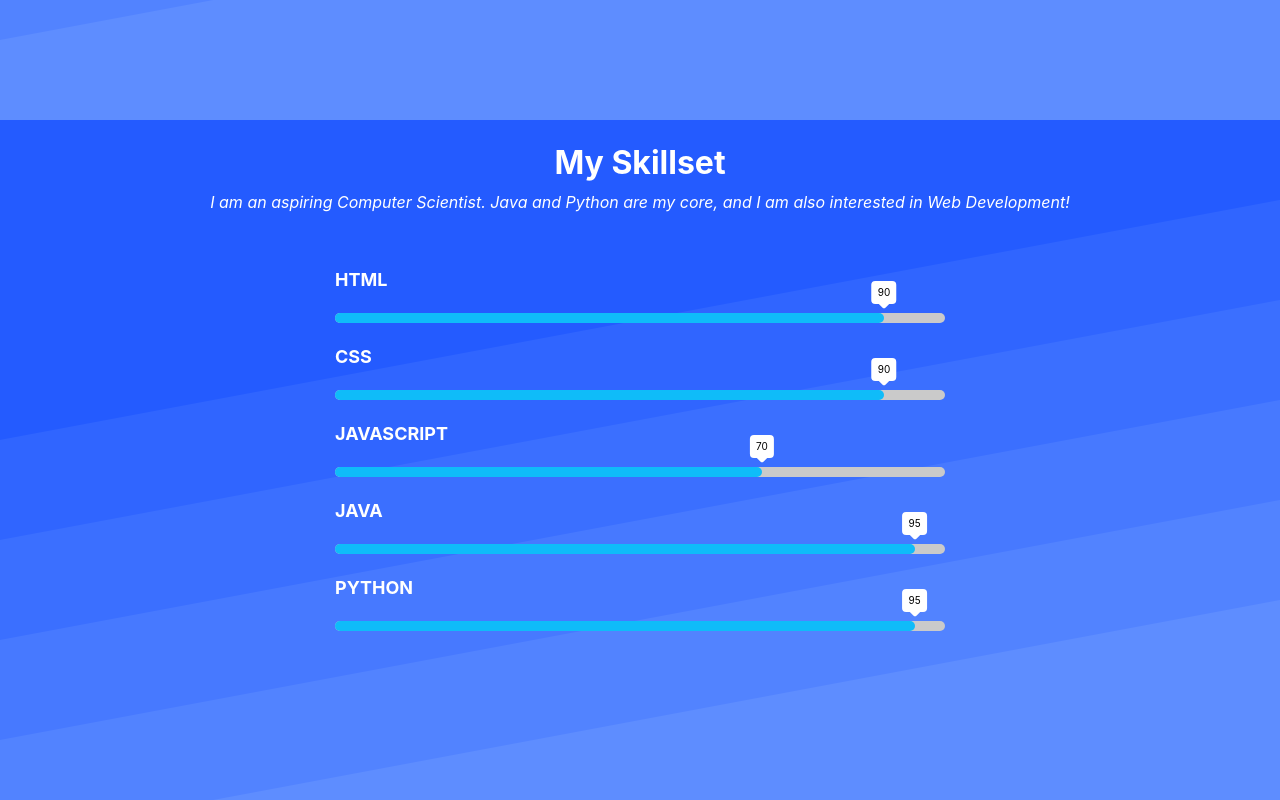
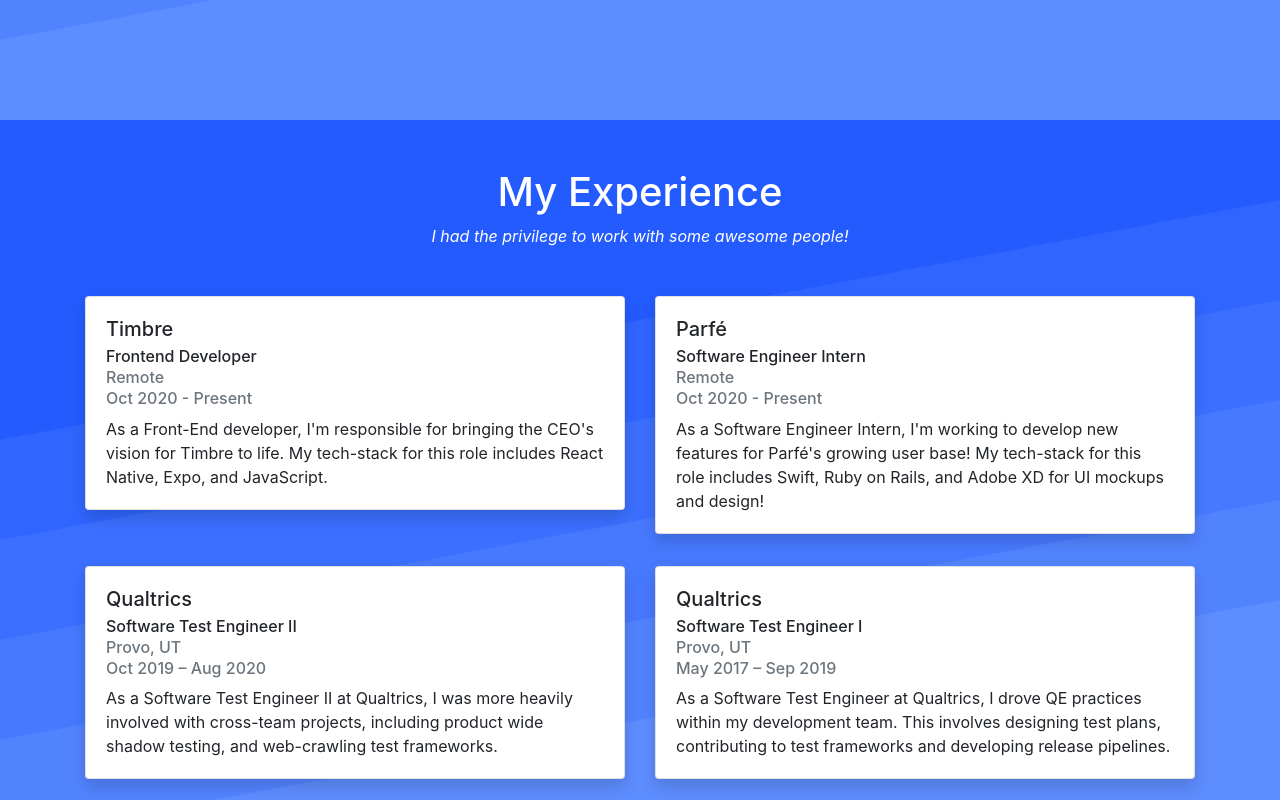
Before and after one commit to mwong33/portfolio, a React (Create React App) app: page / in a window 1280 px wide. Shown: the part 1480-2280 px from the top of the page. Built offline with nearby package versions, Linux system fonts and the light colour scheme.

Commit message:
getting rid of skills

```diff
--- a/src/components/SkillBar.css
+++ /dev/null
@@ -1,46 +0,0 @@
-.skill-name {
-    font-size: 18px;
-    font-weight: 700;
-    text-transform: uppercase;
-    margin: 20px 0;
-}
-
-.skill-bar {
-    height: 10px;
-    background: #cacaca;
-    border-radius: 8px;
-}
-
-.skill-score {
-    height: 10px;
-    background-color: #0fbcf9;
-    border-radius: 8px;
-    width: 50%;
-    transition: 1s linear;
-    position: relative;
-}
-
-.skill-score::before {
-    content: attr(score);
-    position: absolute;
-    padding: 4px 6px;
-    background-color: white;
-    color: black;
-    font-size: 10px;
-    border-radius: 4px;
-    top: -32px;
-    right: 0;
-    transform: translateX(50%);
-}
-
-.skill-score::after {
-    content: '';
-    position: absolute;
-    width: 10px;
-    height: 10px;
-    background-color: white;
-    top: -16px;
-    right: 0;
-    transform: translateX(50%) rotate(45deg);
-    border-radius: 2px;
-}
--- a/src/components/SkillBar.js
+++ /dev/null
@@ -1,18 +0,0 @@
-import React from 'react';
-import './SkillBar.css';
-
-export default function SkillBar({ skillSet }) {
-
-    const skillScoreStyle = {
-        width: `${skillSet.score}%`
-    }
-
-    return (
-        <div className="skill">
-            <div className="skill-name">{ skillSet.skill }</div>
-            <div className="skill-bar">
-                <div className="skill-score" score={ skillSet.score } style={skillScoreStyle}></div>
-            </div>
-        </div>
-    )
-}
--- a/src/components/SkillBarGroup.js
+++ /dev/null
@@ -1,10 +0,0 @@
-import React from 'react'
-import SkillBar from './SkillBar.js'
-
-export default function SkillBarGroup({ skills }) {
-    return (
-        skills.map(skillSet => {
-            return <SkillBar key={ skillSet.skill } skillSet={ skillSet }/>
-        })
-    )
-}
--- a/src/pages/Home.js
+++ b/src/pages/Home.js
@@ -13,15 +13,6 @@
 import Referrals from '../components/Referrals/Referrals.js';
 
 export default function Home() {
-
-    const languages = [
-        {skill: "HTML", score: 90},
-        {skill: "CSS", score: 90},
-        {skill: "JavaScript", score: 70},
-        {skill: "Java", score: 95},
-        {skill: "Python", score: 95}
-    ];
-
     return (
         <motion.div id="home" initial="out" animate="in" exit="out" variants={pageTransition}>
             <div className="container-fluid">
@@ -40,22 +31,6 @@
                         <p>This is your one stop shop to learn more about me and my experiences!</p>
                     </div>
                 </div>
-                {/* Skills */}
-                <div className="row row-section text-white">
-                    <div className="col-12">
-                        <div className="row">
-                            <div className="col-12 text-center pt-4 pb-3">
-                                <h2 className="font-weight-bold">My Skillset</h2>
-                                <p className="font-italic">I am an aspiring Computer Scientist. Java and Python are my core, and I am also interested in Web Development!</p>
-                            </div>
-                        </div>
-                        <div className="row justify-content-center mb-5">
-                            <div className="col-md-6 col-xs-12">
-                                <SkillBarGroup skills={ languages }/>
-                            </div>
-                        </div>
-                    </div>
-                </div>
                 {/* Experience */}
                 <Experience/>
                 {/* Projects */}
```
